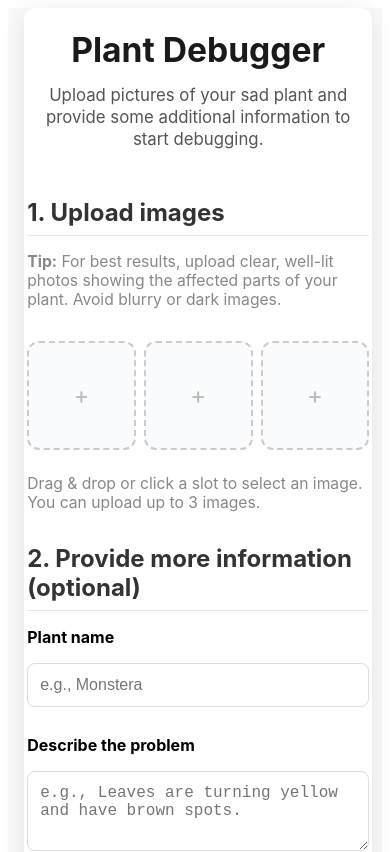
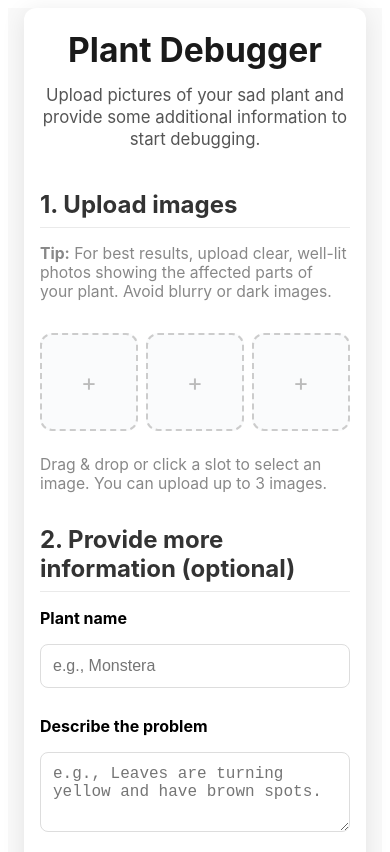
Before and after one commit to mkobak/plant-debug, a Next.js app: page / in a window 390 px wide. Shown: the top 852 px of the page. Built offline with nearby package versions, Linux system fonts and the light colour scheme.

Commit message:
UI improvements

```diff
--- a/styles/Home.module.css
+++ b/styles/Home.module.css
@@ -11,6 +11,7 @@
 }
 
 .main {
+  box-sizing: border-box;
   padding: 2.5rem 2rem;
   flex: 1;
   display: flex;
@@ -27,12 +28,12 @@
 @media (max-width: 600px) {
   .main {
     max-width: 99vw;
-    padding: 1rem 0.2rem;
+    padding: 1rem 1rem;
     border-radius: 12px;
   }
   .header {
     max-width: 99vw;
-    padding: 1.5rem 0.2rem 0.8rem 0.2rem;
+    padding: 1.5rem 1rem 0.8rem 1rem;
     border-radius: 12px 12px 0 0;
   }
 }
@@ -43,7 +44,7 @@
   margin-top: 0.5rem;
   width: 100%;
   max-width: 700px;
-  padding: 0rem 0rem 1rem 0rem;
+  padding: 0rem 0rem 0.5rem 0rem;
   margin-left: auto;
   margin-right: auto;
 }
```
